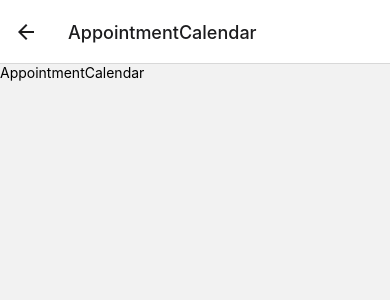
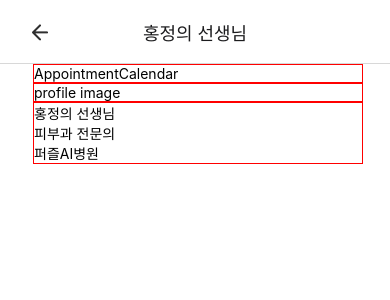
Before and after one commit to kseul/PuzzleAI-VOIDOC-Front, a React Native app: screen /AppointmentCalendar in a window 390 px wide. Shown: the top 300 px of the page. Built offline with nearby package versions, Linux system fonts and the light colour scheme.

Commit message:
Modify : UI 디테일 수정 & 경로 수정
- import 경로 수정
- SignIn 컴포넌트 SafeAreaView 추가
- AppointmentCalendar 컴포넌트 UI 작업 기본 틀 작업

```diff
--- a/App.tsx
+++ b/App.tsx
@@ -72,6 +72,13 @@ function App() {
           <Stack.Screen
             name="AppointmentCalendar"
             component={AppointmentCalendar}
+            options={{
+              title: "홍정의 선생님",
+              headerBackTitleVisible: false,
+              headerTitleAlign: 'center',
+              headerStyle: {shadowColor: 'white'},
+              headerBackImage: ()=>(<BackBtn />),
+            }}
           />
           <Stack.Screen
             name="AppointmentSubmit"
--- a/src/screens/AppointmentCalendar/index.tsx
+++ b/src/screens/AppointmentCalendar/index.tsx
@@ -1,12 +1,36 @@
 import React from 'react';
-import {Text, View} from 'react-native';
+import {StyleSheet, Text, View, Image} from 'react-native';
+import { SafeAreaView } from 'react-native-safe-area-context';
+import { commonStyle } from "styles/commonStyle";
 
 const AppointmentCalendar = () => {
   return (
-    <View>
-      <Text>AppointmentCalendar</Text>
-    </View>
+      <SafeAreaView edges={['bottom', 'left', 'right']} style={[commonStyle.fullscreen]} >
+        <View>
+          <Text style={styles.border}>AppointmentCalendar</Text>
+          <View>
+            <Text style={styles.border}>profile image</Text>
+            <View style={styles.border}>
+              <Text>홍정의 선생님</Text>
+              <Text>피부과 전문의</Text>
+              <Text>퍼즐AI병원</Text>
+            </View>
+          </View>
+        </View>
+      </SafeAreaView>
   );
 };
 
+const styles = StyleSheet.create({
+  container: {
+    flex: 1,
+    // height: '100%',
+    justifyContent: 'space-between',
+  },
+  border: {
+    borderWidth: 1,
+    borderColor: 'red',
+  }
+})
+
 export default AppointmentCalendar;
--- a/src/screens/Entry/index.tsx
+++ b/src/screens/Entry/index.tsx
@@ -1,8 +1,8 @@
 import React from 'react';
 import { View, Text, Image, StyleSheet, Pressable } from 'react-native';
-import { EntryScreenProps } from '~/src/types/type';
-import { theme } from '~/src/styles/theme'
-import { commonStyle } from "~/src/styles/commonStyle";
+import { EntryScreenProps } from 'types/type';
+import { theme } from 'styles/theme'
+import { commonStyle } from "styles/commonStyle";
 import { SafeAreaView } from 'react-native-safe-area-context';
 import logoColor from 'assets/images/logo_color.png';
 
--- a/src/screens/SignIn/index.tsx
+++ b/src/screens/SignIn/index.tsx
@@ -9,6 +9,7 @@ import {
   Pressable,
   Alert,
 } from 'react-native';
+import { SafeAreaView } from 'react-native-safe-area-context';
 import { SignInScreenProps } from 'types/type';
 import API from 'config'
 import { theme } from 'styles/theme'
@@ -69,7 +70,7 @@ const SignIn = ({navigation}:SignInScreenProps) => {
   }
 
   return (
-    <View style={[commonStyle.fullscreen, styles.container]}>
+    <SafeAreaView edges={['bottom', 'left', 'right']} style={[commonStyle.fullscreen, styles.container]}>
       <View style={styles.logo}>
         <Image
             source={logoColor}
@@ -113,7 +114,7 @@ const SignIn = ({navigation}:SignInScreenProps) => {
       >
         <Text style={commonStyle.btnText}>로그인</Text>
       </Pressable>
-    </View>
+    </SafeAreaView>
 
   );
 };
--- a/src/styles/commonStyle.ts
+++ b/src/styles/commonStyle.ts
@@ -1,6 +1,6 @@
 import React from 'react';
 import {StyleSheet} from 'react-native';
-import {theme} from '~/src/styles/theme';
+import {theme} from 'styles/theme';
 
 export const commonStyle = StyleSheet.create({
     fullscreen: {
```
Also changed, not shown: src/screens/SignUp/index.tsx (+6 -6 lines).
